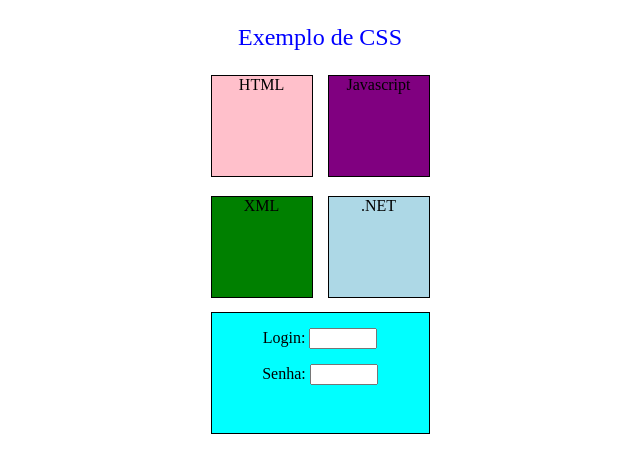
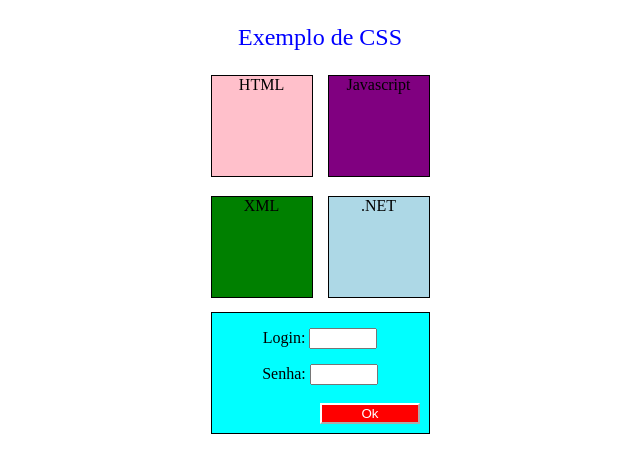
Before and after one commit to TheS1lentKiller/FinalProject-WebDevelopment, a plain HTML site: page Q07/index.html in a window 1280 px wide. Shown: the whole page, without its empty margins (320-960 px from the left). Drawn offline with Linux system fonts and the light colour scheme.

Commit message:
Finalizado/Correção na Questão 7.

```diff
--- a/Q07/index.html
+++ b/Q07/index.html
@@ -34,7 +34,7 @@
                 <label id="pass">Senha:</label>
                 <input type="password" id="passInput">
                 <br><br>
-
+                <button type="button" id="btn">Ok</button>
             </div>
         </form>
     </center>
--- a/Q07/style.css
+++ b/Q07/style.css
@@ -94,4 +94,5 @@ input:focus{
     margin-left: 100px;
     width: 100px;
     color: white;
+    border-color: white;
 }
```
